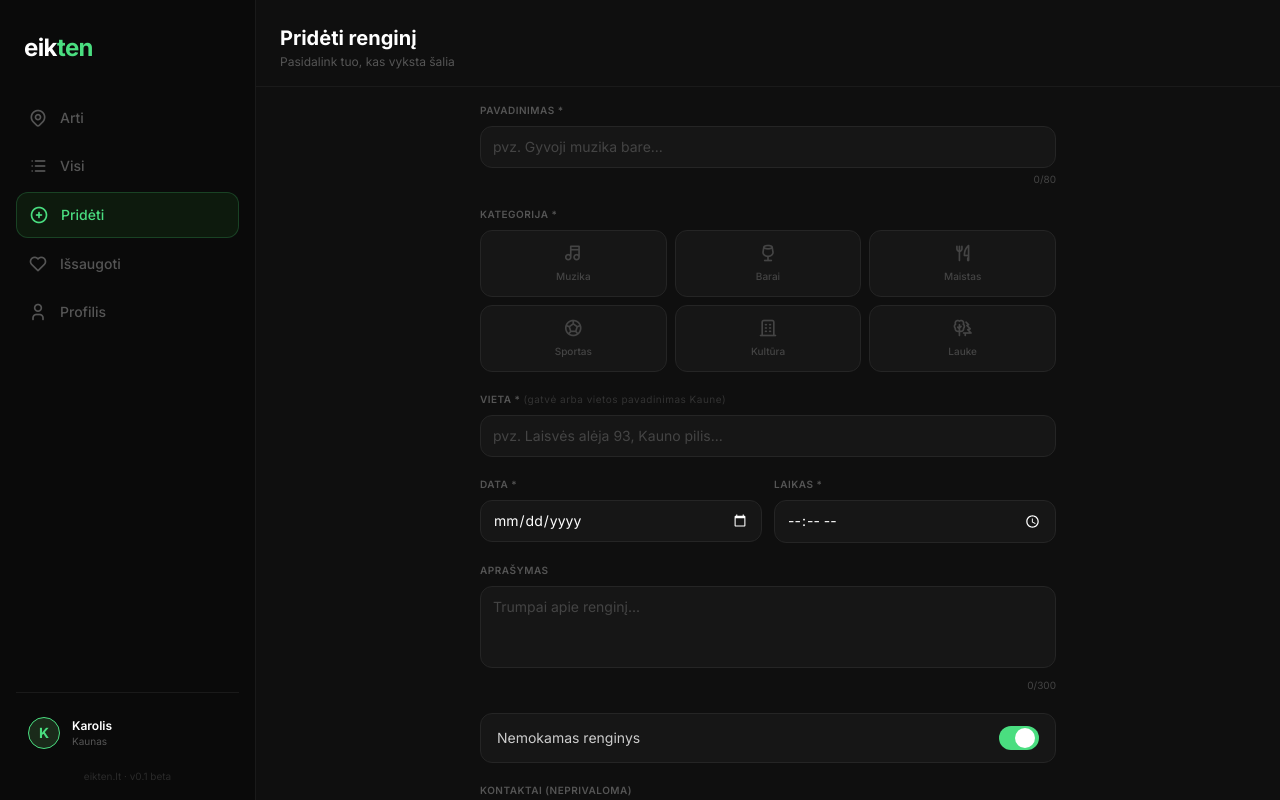
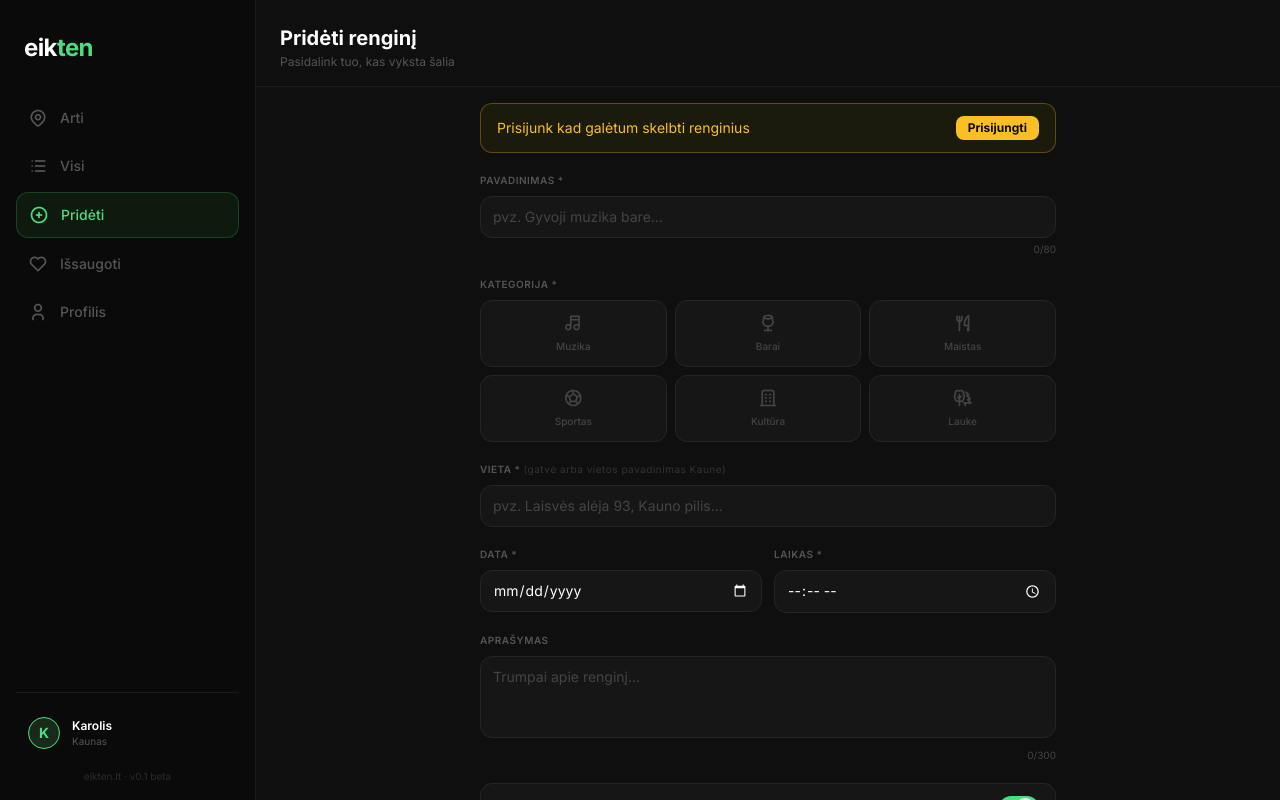
Before and after one commit to Magisefas/eikten-frontend, a React (Vite) app: page /prideti in a window 1280 px wide. Built offline with nearby package versions, Linux system fonts and the light colour scheme; no server answers.

Commit message:
prideti auth guard and login prompt

```diff
--- a/src/pages/Prideti.jsx
+++ b/src/pages/Prideti.jsx
@@ -1,4 +1,6 @@
 import { useState } from 'react'
+import { useNavigate } from 'react-router-dom'
+import { useAuth } from '../context/AuthContext'
 import api from '../api'
 
 const categories = [
@@ -20,22 +22,23 @@ const colors = {
 }
 
 export default function Prideti() {
-  const [name, setName]         = useState('')
-  const [location, setLocation] = useState('')
-  const [date, setDate]         = useState('')
-  const [time, setTime]         = useState('')
-  const [desc, setDesc]         = useState('')
-  const [contact, setContact]   = useState('')
-  const [price, setPrice]       = useState('')
-  const [isFree, setIsFree]     = useState(true)
-  const [cats, setCats]         = useState([])
-  const [success, setSuccess]   = useState(false)
-  const [loading, setLoading]   = useState(false)
-  const [error, setError]       = useState('')
+  const { user }                        = useAuth()
+  const navigate                        = useNavigate()
+  const [name, setName]                 = useState('')
+  const [location, setLocation]         = useState('')
+  const [date, setDate]                 = useState('')
+  const [time, setTime]                 = useState('')
+  const [desc, setDesc]                 = useState('')
+  const [contact, setContact]           = useState('')
+  const [price, setPrice]               = useState('')
+  const [isFree, setIsFree]             = useState(true)
+  const [cats, setCats]                 = useState([])
+  const [success, setSuccess]           = useState(false)
+  const [loading, setLoading]           = useState(false)
+  const [error, setError]               = useState('')
 
   const toggleCat = (id) => setCats(c => c.includes(id) ? c.filter(x=>x!==id) : [...c,id])
 
-  // Geocode location string to lat/lng using OpenStreetMap Nominatim (free)
   const geocode = async (locationStr) => {
     try {
       const query = encodeURIComponent(locationStr + ', Kaunas, Lithuania')
@@ -47,12 +50,18 @@ export default function Prideti() {
     } catch (err) {
       console.error('Geocoding failed:', err)
     }
-    // Default to Kaunas city centre if geocoding fails
     return { lat: 54.8985, lng: 23.9280 }
   }
 
   const submit = async () => {
     setError('')
+
+    // Check if logged in
+    if (!user) {
+      navigate('/login')
+      return
+    }
+
     if (!name || !location || !date || !time) {
       setError('Prašome užpildyti visus privalomus laukus (*)')
       return
@@ -65,26 +74,23 @@ export default function Prideti() {
     setLoading(true)
 
     try {
-      // Get coordinates for the location
       const coords = await geocode(location)
 
-      // Build the event data
       const eventData = {
         name,
         location,
         description: desc,
-        lat: coords.lat,
-        lng: coords.lng,
-        category: cats[0],
-        starts_at: `${date} ${time}:00`,
-        is_free: isFree,
-        price: isFree ? null : parseFloat(price),
-        color: colors[cats[0]] || '#4ade80',
+        lat:         coords.lat,
+        lng:         coords.lng,
+        category:    cats[0],
+        starts_at:   `${date} ${time}:00`,
+        is_free:     isFree,
+        price:       isFree ? null : parseFloat(price),
+        color:       colors[cats[0]] || '#4ade80',
         contact,
-        source: 'user',
+        source:      'user',
       }
 
-      // Save to Laravel API
       await api.post('/api/events', eventData)
       setSuccess(true)
 
@@ -111,7 +117,10 @@ export default function Prideti() {
         <div className="text-xl font-bold text-white mb-2">Renginys paskelbtas!</div>
         <div className="text-sm text-[#555]">Tavo renginys dabar matomas žemėlapyje</div>
       </div>
-      <button onClick={() => window.location.href='/'} className="bg-[#4ade80] text-[#0a0a0a] font-bold px-8 py-3 rounded-xl text-sm">
+      <button
+        onClick={() => window.location.href='/'}
+        className="bg-[#4ade80] text-[#0a0a0a] font-bold px-8 py-3 rounded-xl text-sm"
+      >
         Žiūrėti žemėlapyje
       </button>
       <button onClick={reset} className="text-sm text-[#555] hover:text-[#888]">
@@ -134,6 +143,19 @@ export default function Prideti() {
 
       <div className="flex-1 overflow-y-auto px-4 md:px-6 py-4 scrollbar-hide pb-24 md:pb-6">
         <div className="max-w-xl mx-auto flex flex-col gap-5">
+
+          {/* Not logged in banner */}
+          {!user && (
+            <div className="bg-[#1a1a0d] border border-[#fbbf24]/30 rounded-xl px-4 py-3 text-sm text-[#fbbf24] flex items-center justify-between">
+              <span>Prisijunk kad galėtum skelbti renginius</span>
+              <button
+                onClick={() => navigate('/login')}
+                className="bg-[#fbbf24] text-[#0a0a0a] font-bold px-3 py-1 rounded-lg text-xs ml-3 flex-shrink-0"
+              >
+                Prisijungti
+              </button>
+            </div>
+          )}
 
           {/* Error message */}
           {error && (
@@ -198,7 +220,9 @@ export default function Prideti() {
           {/* Date and Time */}
           <div className="grid grid-cols-2 gap-3">
             <div>
-              <label className="text-[10px] text-[#555] font-semibold uppercase tracking-wider block mb-2">Data *</label>
+              <label className="text-[10px] text-[#555] font-semibold uppercase tracking-wider block mb-2">
+                Data *
+              </label>
               <input
                 type="date"
                 value={date}
@@ -208,7 +232,9 @@ export default function Prideti() {
               />
             </div>
             <div>
-              <label className="text-[10px] text-[#555] font-semibold uppercase tracking-wider block mb-2">Laikas *</label>
+              <label className="text-[10px] text-[#555] font-semibold uppercase tracking-wider block mb-2">
+                Laikas *
+              </label>
               <input
                 type="time"
                 value={time}
@@ -221,7 +247,9 @@ export default function Prideti() {
 
           {/* Description */}
           <div>
-            <label className="text-[10px] text-[#555] font-semibold uppercase tracking-wider block mb-2">Aprašymas</label>
+            <label className="text-[10px] text-[#555] font-semibold uppercase tracking-wider block mb-2">
+              Aprašymas
+            </label>
             <textarea
               value={desc}
               onChange={e => setDesc(e.target.value)}
@@ -247,7 +275,9 @@ export default function Prideti() {
           {/* Price */}
           {!isFree && (
             <div>
-              <label className="text-[10px] text-[#555] font-semibold uppercase tracking-wider block mb-2">Kaina (€)</label>
+              <label className="text-[10px] text-[#555] font-semibold uppercase tracking-wider block mb-2">
+                Kaina (€)
+              </label>
               <input
                 type="number"
                 value={price}
@@ -261,7 +291,9 @@ export default function Prideti() {
 
           {/* Contact */}
           <div>
-            <label className="text-[10px] text-[#555] font-semibold uppercase tracking-wider block mb-2">Kontaktai (neprivaloma)</label>
+            <label className="text-[10px] text-[#555] font-semibold uppercase tracking-wider block mb-2">
+              Kontaktai (neprivaloma)
+            </label>
             <input
               type="text"
               value={contact}
@@ -287,6 +319,7 @@ export default function Prideti() {
           <div className="h-4"></div>
         </div>
       </div>
+
     </div>
   )
 }
```
